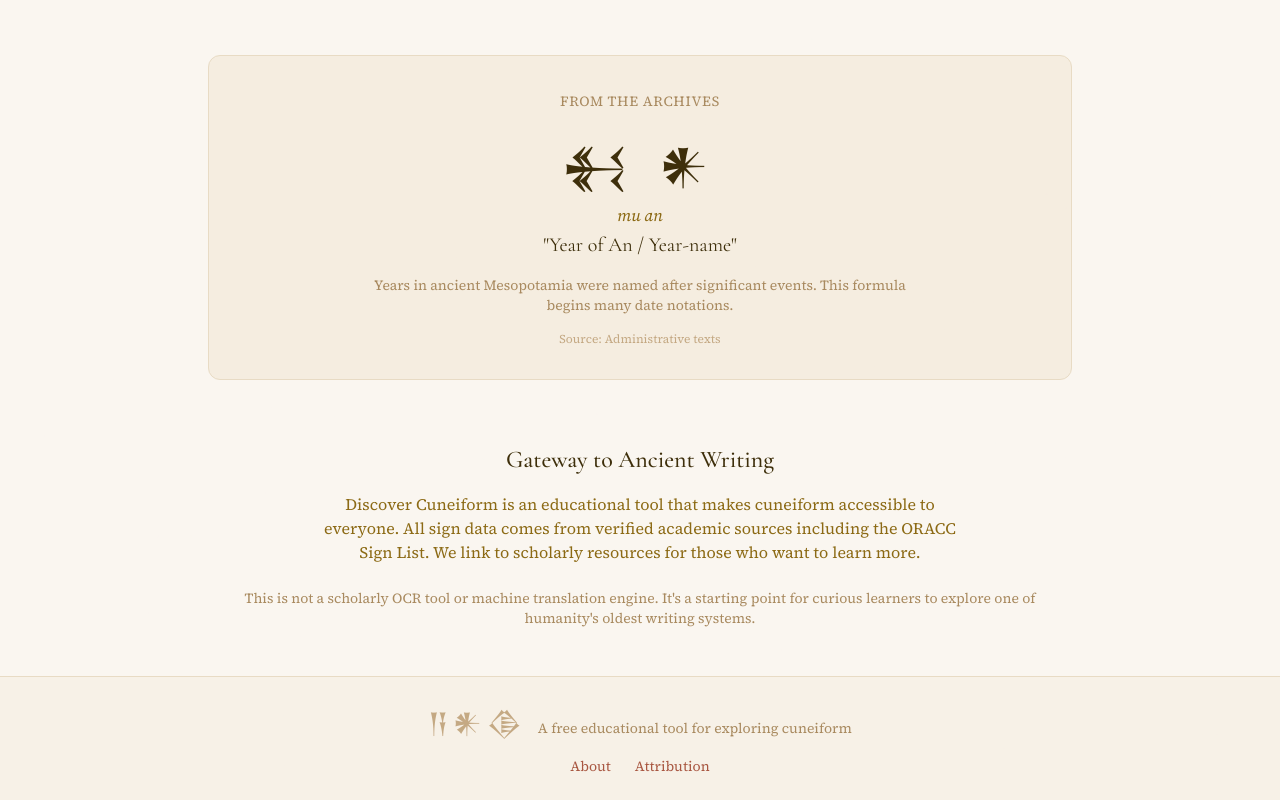
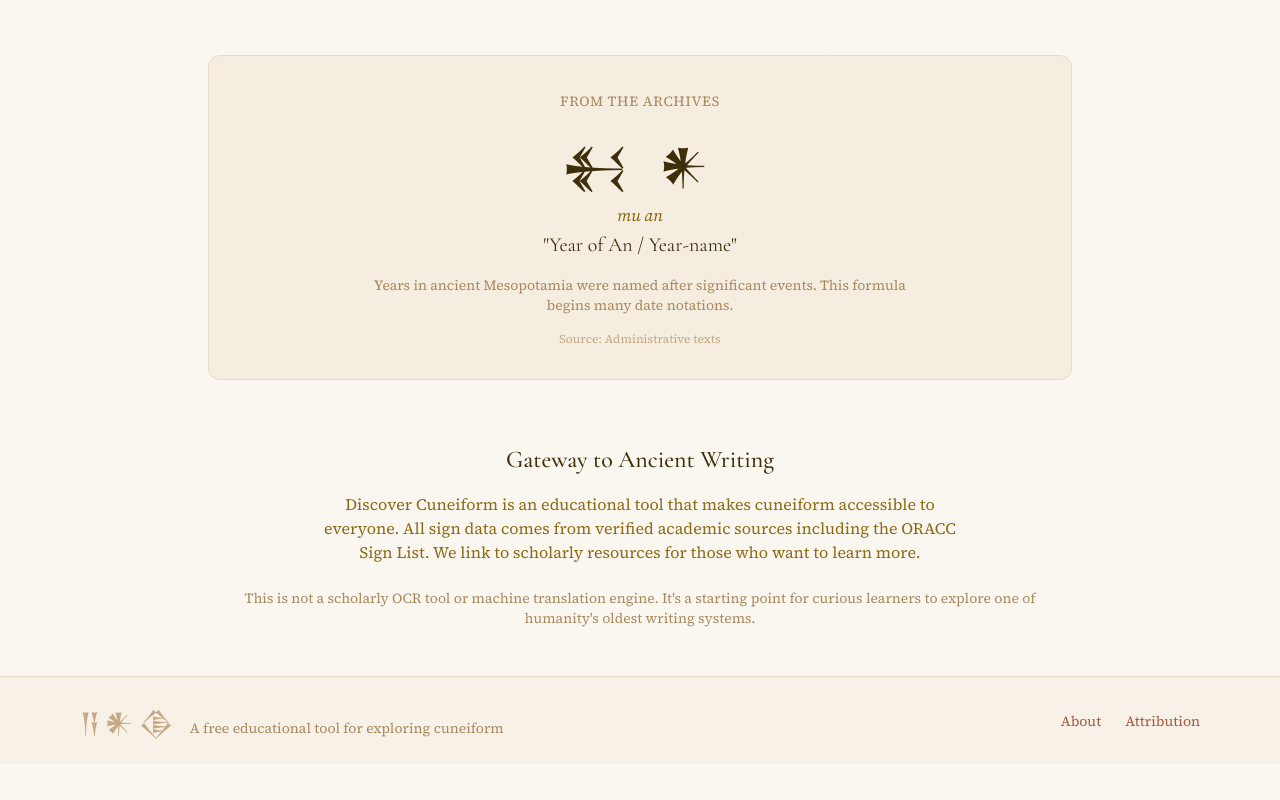
Before and after one commit to whiskerwonderz/discovercuneiform, a SvelteKit app: page / in a window 1280 px wide. Shown: the part 687-1487 px from the top of the page. After the commit the page ends 1451 px from the top, so only its background shows below. Built offline with nearby package versions, Linux system fonts and the light colour scheme.

Commit message:
Update footer layout: left-aligned tagline, right-aligned links

```diff
--- a/src/routes/+layout.svelte
+++ b/src/routes/+layout.svelte
@@ -119,8 +119,8 @@
 	<!-- Footer -->
 	<footer class="mt-auto border-t border-clay-200 bg-clay-100/50">
 		<div class="max-w-6xl mx-auto px-4 py-4 sm:py-6">
-			<div class="flex flex-col items-center gap-3 sm:gap-4 text-sm">
-				<span class="text-clay-500 text-center">
+			<div class="flex flex-col sm:flex-row items-center sm:justify-between gap-3 sm:gap-4 text-sm">
+				<span class="text-clay-500">
 					<span class="cuneiform text-clay-400 mr-1 sm:mr-2 text-sm sm:text-base">𒀀𒀭𒆠</span>
 					<span class="text-xs sm:text-sm">A free educational tool for exploring cuneiform</span>
 				</span>
```
